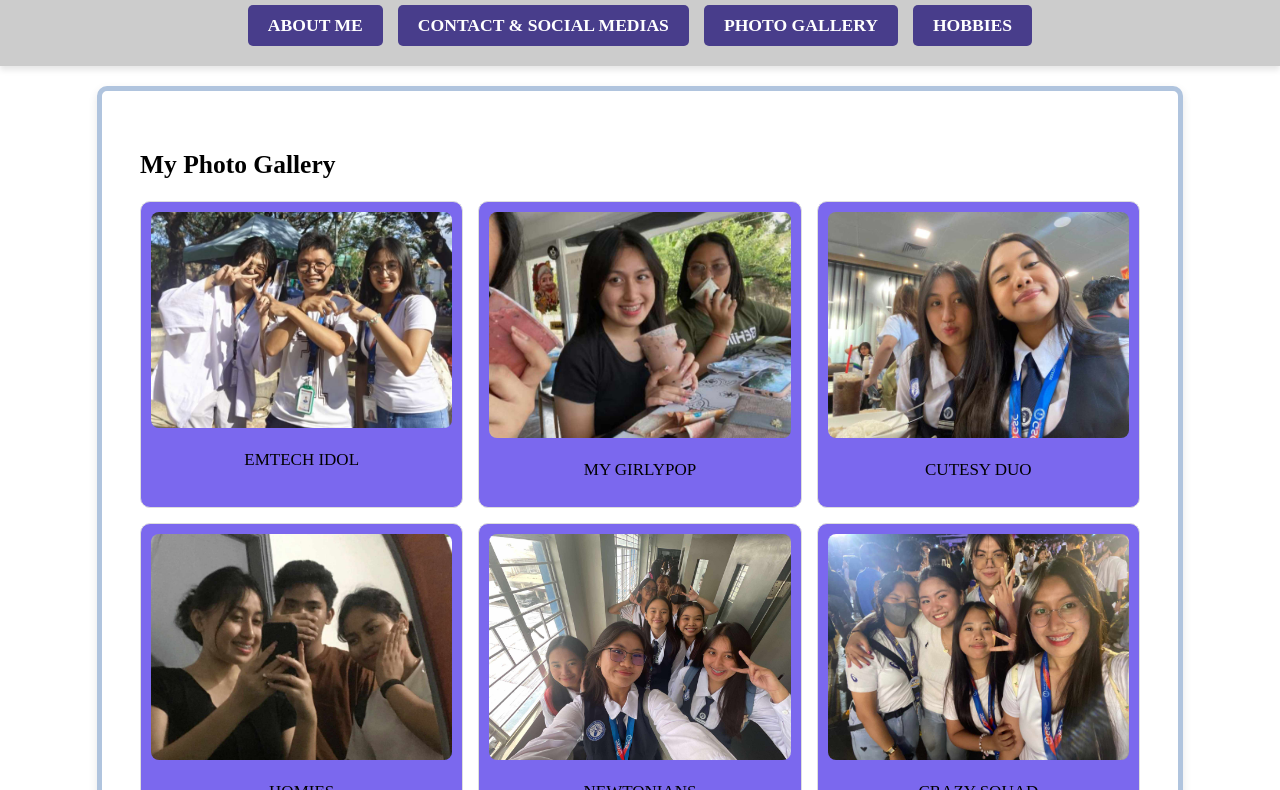
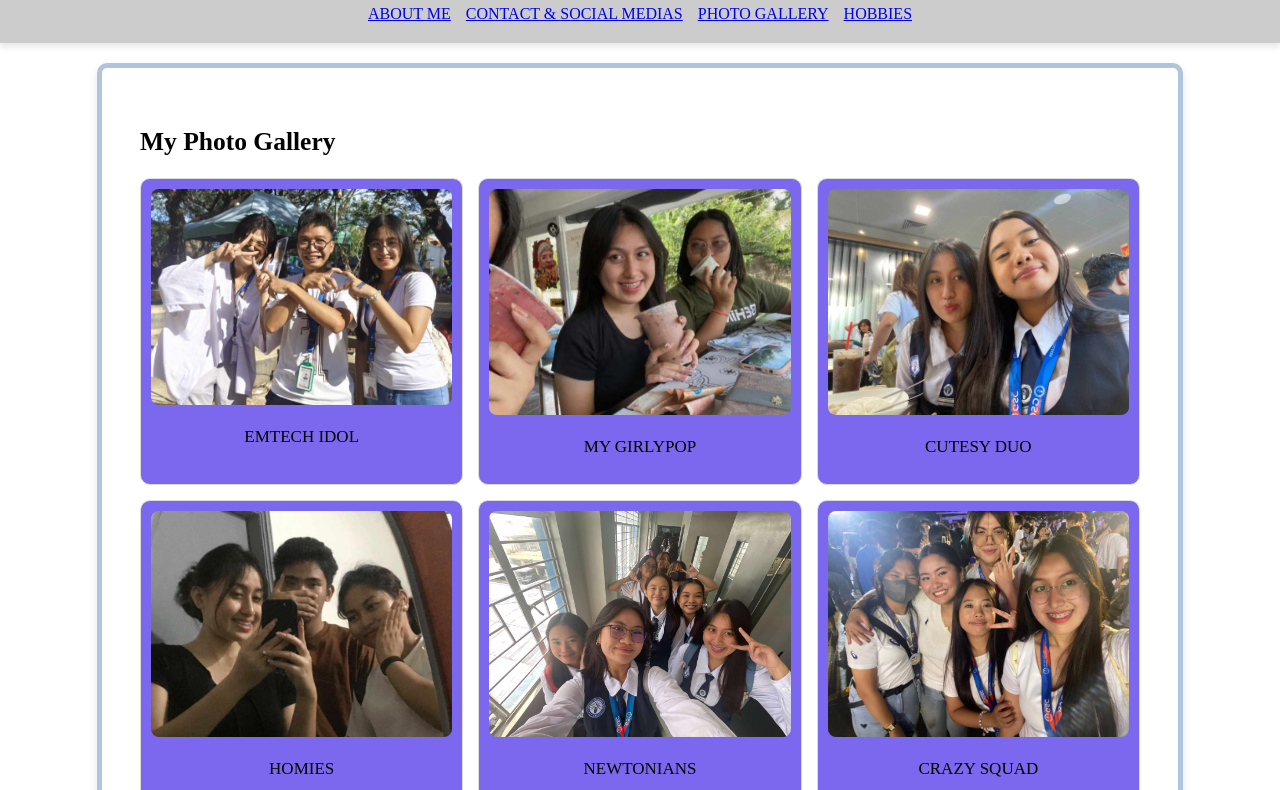
Before and after one commit to casetzuu/album, a plain HTML site: page index.html in a window 1280 px wide. Shown: the part 100-890 px from the top of the page. Drawn offline with Linux system fonts and the light colour scheme.

Commit message:
Update index.html

```diff
--- a/index.html
+++ b/index.html
@@ -160,10 +160,10 @@
   <h1>CASSANDRA MANABAT</h1>
     <nav>
       <ul>
-        <li><a href="file:///C:/Users/cassa/OneDrive/Desktop/Emp-tech%20finals/try.html" onclick="showSection('about')">ABOUT ME</a></li>
-        <li><a href="file:///C:/Users/cassa/OneDrive/Desktop/Emp-tech%20finals/index2.html" onclick="showSection('contact')">CONTACT & SOCIAL MEDIAS</a></li>
-        <li><a href="file:///C:/Users/cassa/OneDrive/Desktop/Emp-tech%20finals/galley.html" onclick="showSection('gallery')">PHOTO GALLERY</a></li>
-		<li><a href="file:///C:/Users/cassa/OneDrive/Desktop/Emp-tech%20finals/moree.html" onclick="showSection('more')">HOBBIES</a></li>
+        <a href="https://casetzuu.github.io/page/" class="back">ABOUT ME</a>
+	       <a href="https://casetzuu.github.io/contact/" class="back">CONTACT & SOCIAL MEDIAS</a>
+	       <a href="https://casetzuu.github.io/album/" class="back">PHOTO GALLERY</a>
+	       <a href="https://casetzuu.github.io/hobby/" class="back">HOBBIES</a>
 
       </ul>
     </nav>
```
